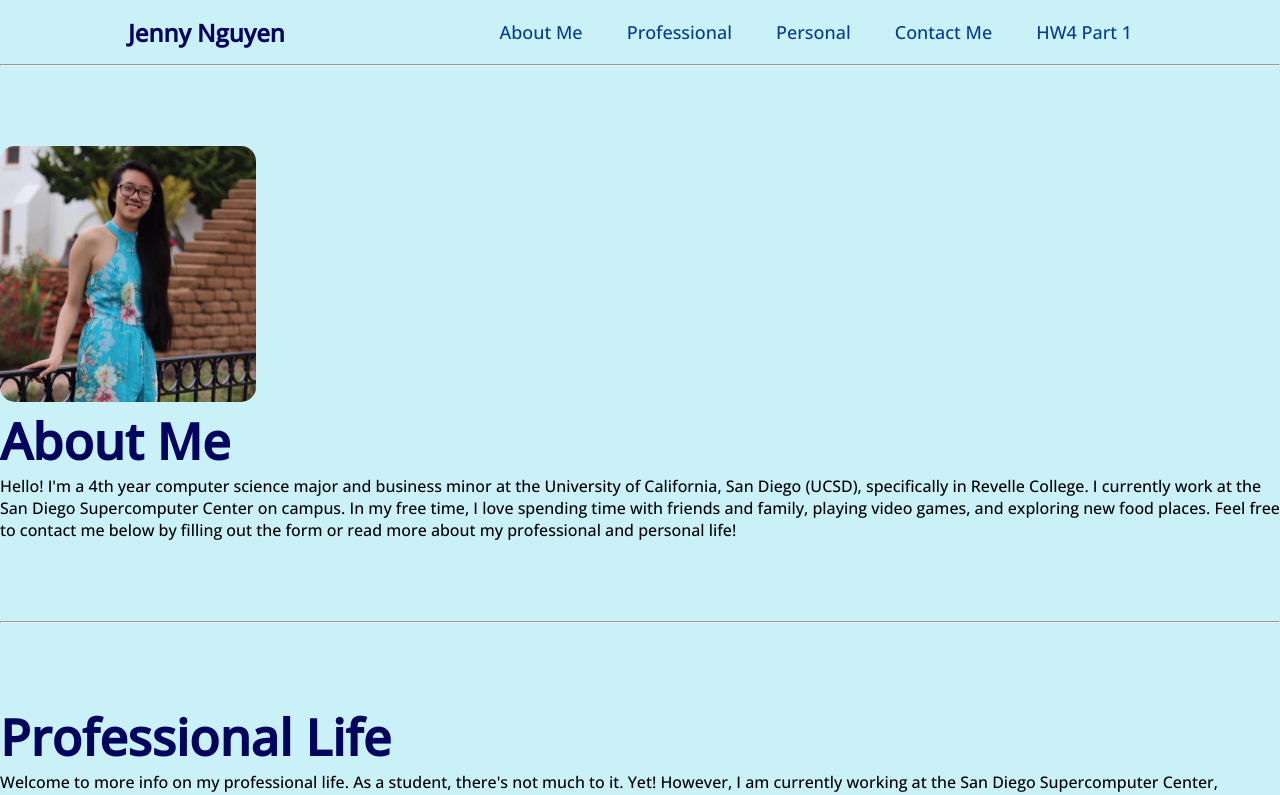
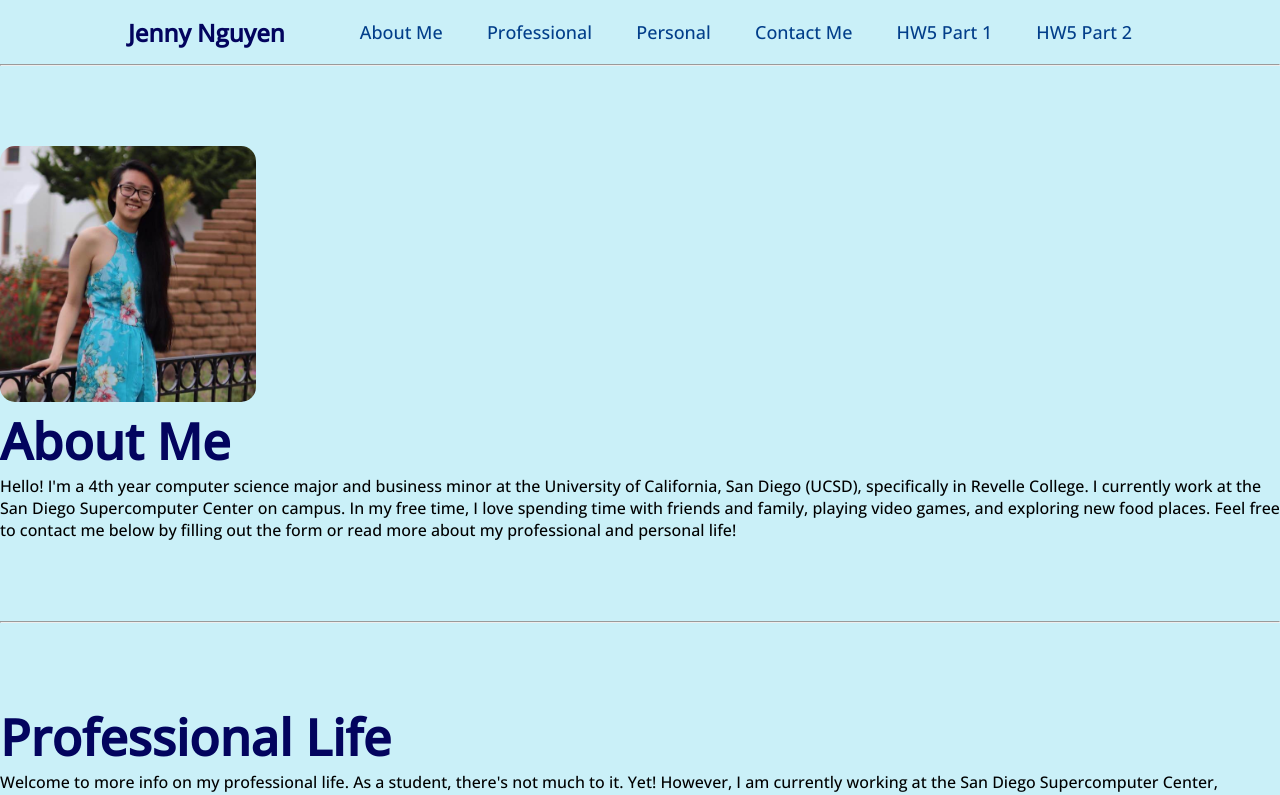
Before and after one commit to JennyNguyen756/cse134b-hw5, a plain HTML site: page index.html in a window 1280 px wide. Shown: the top 795 px of the page. Drawn offline with nearby package versions, Linux system fonts and the light colour scheme.

Commit message:
redid nav bar

```diff
--- a/index.html
+++ b/index.html
@@ -20,7 +20,8 @@
                 <li><a href="#professional">Professional</a></li>
                 <li><a href="#personal">Personal</a></li>
                 <li><a href="#contact">Contact Me</a></li>
-                <li><a href="nativedialogs.html">HW4 Part 1</a></li>
+                <li><a href="methodtest.html">HW5 Part 1</a></li>
+                <li><a href="webcomponent.html">HW5 Part 2</a></li>
             </ul>
         </nav>
     </header>
```
